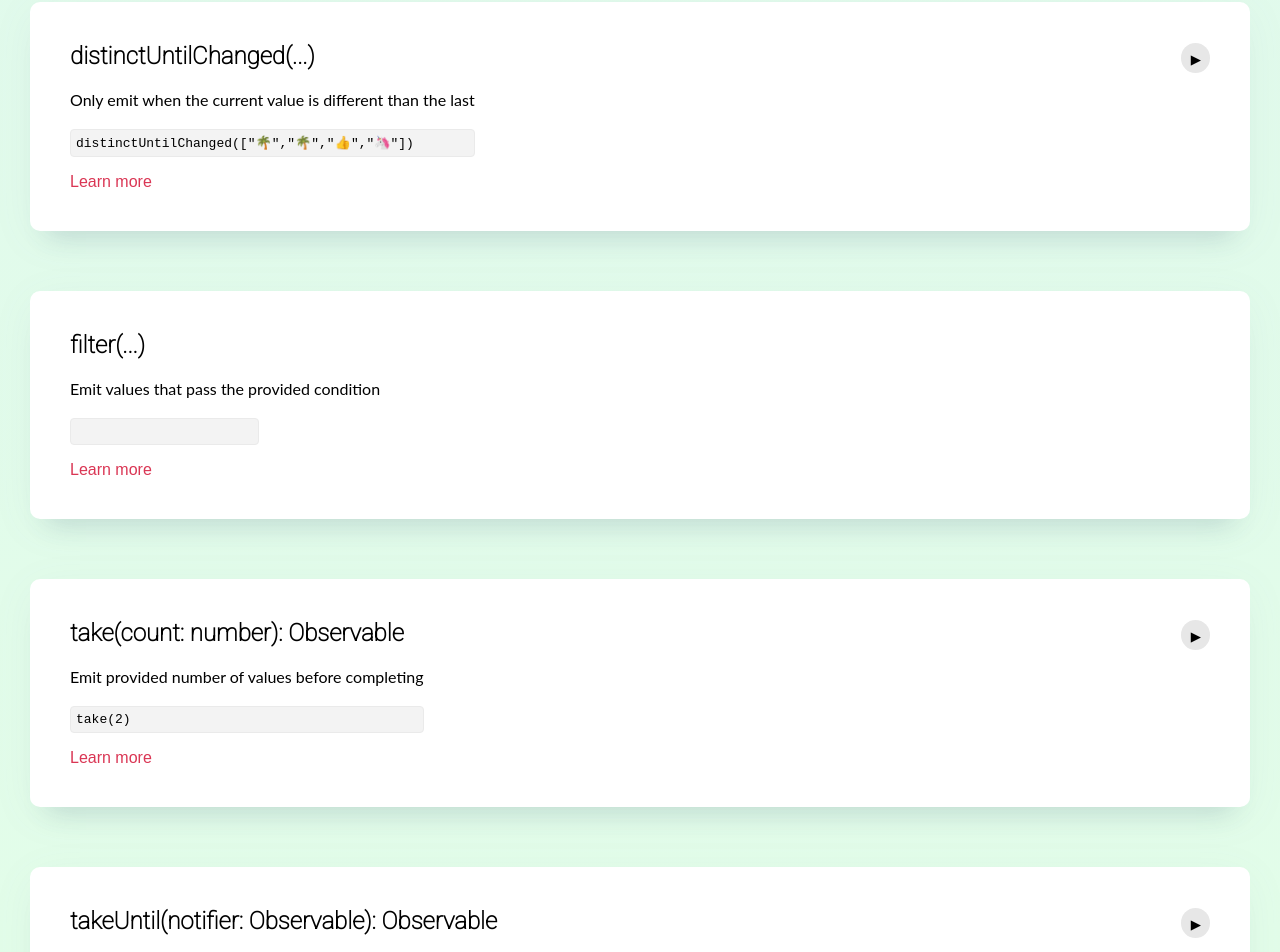
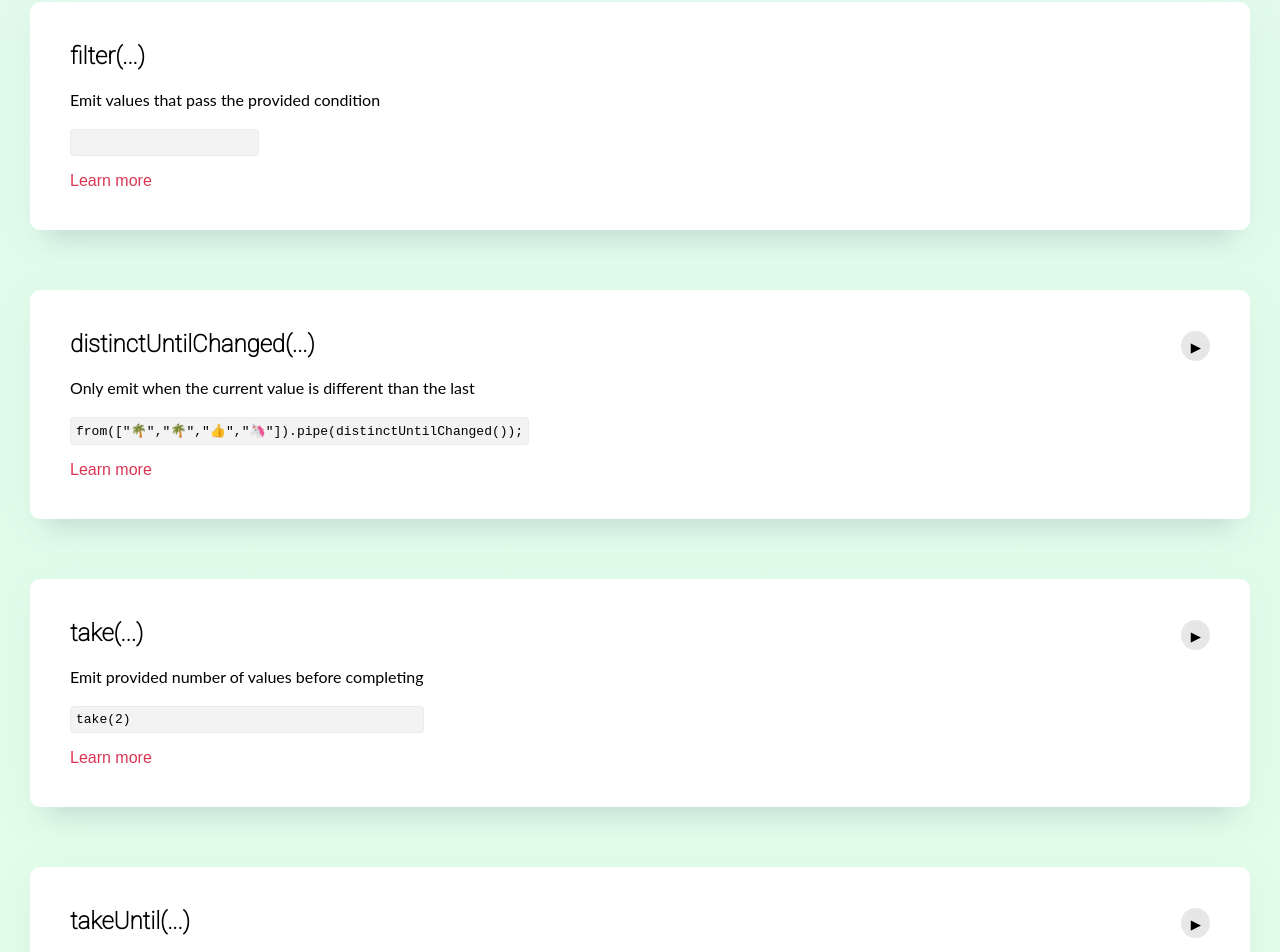
Before and after one commit to mo-sharif/angular-rxjs-operators, an Angular app: page / in a window 1280 px wide. Shown: the part 6820-7772 px from the top of the page. Built offline with nearby package versions, Linux system fonts and the light colour scheme; a web font is replaced by a local one.

Commit message:
2 files modified

```diff
--- a/src/app/app.component.ts
+++ b/src/app/app.component.ts
@@ -147,44 +147,40 @@ export class AppComponent {
         "https://www.learnrxjs.io/learn-rxjs/operators/filtering/debouncetime"
     },
     {
+      code: `filter((input) => input >= 3)`,
+      isInput: true,
+      desc: "Emit values that pass the provided condition",
+      name: "filter(...)",
+      link: "https://www.learnrxjs.io/learn-rxjs/operators/filtering/filter"
+    },
+    {
       action: () => this.dataService._distinctUntilChanged(this.inputData),
-      code: `distinctUntilChanged(${this.strInputData})`,
+      code: `from(${this.strInputData}).pipe(distinctUntilChanged());`,
       desc: "Only emit when the current value is different than the last",
       name: "distinctUntilChanged(...)",
       link:
         "https://www.learnrxjs.io/learn-rxjs/operators/filtering/distinctuntilchanged"
     },
     {
-      code: `filter((input) => input >= 3)`,
-      isInput: true,
-      desc: "Emit values that pass the provided condition",
-      name: "filter(...)",
-      link:
-        "https://www.learnrxjs.io/learn-rxjs/operators/filtering/filter"
-    },
-    {
       action: () => this.dataService._take(this.inputData, 2),
       code: `take(2)`,
       desc: "Emit provided number of values before completing",
-      name: "take(count: number): Observable",
-      link:
-        "https://www.learnrxjs.io/learn-rxjs/operators/filtering/take"
+      name: "take(...)",
+      link: "https://www.learnrxjs.io/learn-rxjs/operators/filtering/take"
     },
     {
       action: () => this.dataService._takeUntil(),
       code: `takeUntil(timer(2000))`,
       desc: "Emit values until provided observable emits",
-      name: "takeUntil(notifier: Observable): Observable",
-      link:
-        "https://www.learnrxjs.io/learn-rxjs/operators/filtering/takeuntil"
+      name: "takeUntil(...)",
+      link: "https://www.learnrxjs.io/learn-rxjs/operators/filtering/takeuntil"
     },
     {
       action: () => this.dataService._takeUntil(),
       code: `takeUntil(timer(2000))`,
       desc: "Emit values until provided observable emits",
-      name: "takeUntil(notifier: Observable): Observable",
-      link:
-        "https://www.learnrxjs.io/learn-rxjs/operators/filtering/takeuntil"
+      name: "takeUntil(...)",
+      link: "https://www.learnrxjs.io/learn-rxjs/operators/filtering/takeuntil"
     }
   ];
   constructor(public dataService: DataService) {
@@ -198,7 +194,6 @@ export class AppComponent {
       .pipe(
         // debounceTime 500ms
         debounceTime(500),
-        distinctUntilChanged(),
         // filter out words with 3 letters or less
         filter(({ myInput }) => myInput.length >= 3),
         map(({ myInput }) => this.dataService._handleInputChange(myInput))
--- a/src/app/data.service.ts
+++ b/src/app/data.service.ts
@@ -131,10 +131,10 @@ export default class DataService {
     );
     this.handleResults(op);
   }
-  _catchError(error) {
+  _catchError(errorMsg) {
     const observableWithError$ = of().pipe(throwError);
 
-    const op = observableWithError$.pipe(catchError(() => of(error)));
+    const op = observableWithError$.pipe(catchError(() => of(errorMsg)));
     this.handleResults(op);
   }
 
```
